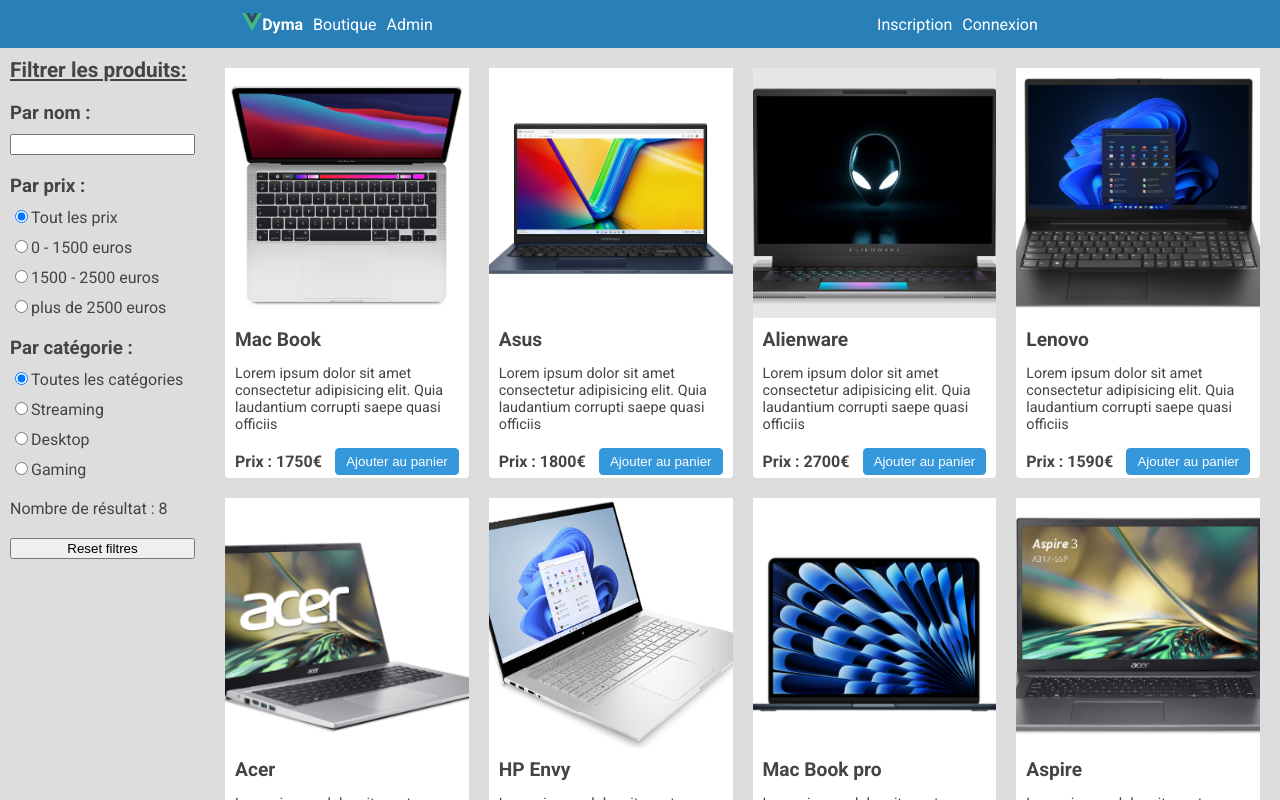
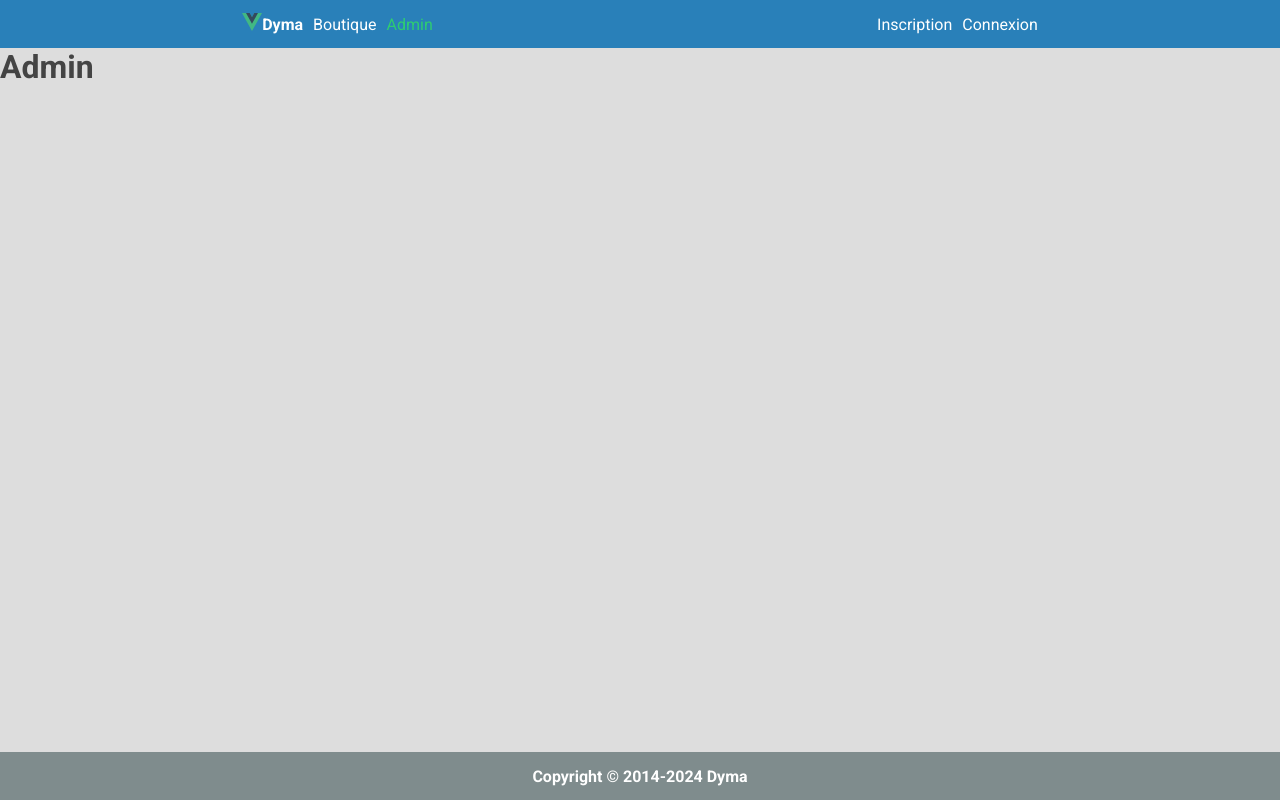
Before and after one commit to Leblanc-Sebastien/Boutique, a Vue app: page / in a window 1280 px wide. Both pictures are taken after a click on the link "Admin". Shown: the top 800 px of the page. Built offline with nearby package versions, Linux system fonts and the light colour scheme.

Commit message:
navigation admin-boutique ready

```diff
--- a/src/App.vue
+++ b/src/App.vue
@@ -1,14 +1,32 @@
 <script setup lang="ts">
-import TheHeader from './components/Header.vue'
-import TheFooter from './components/Footer.vue'
+import TheHeader from './components/TheHeader.vue'
+import TheFooter from './components/TheFooter.vue'
 import TheBoutique from './features/boutique/TheBoutique.vue';
+import TheAdmin from './features/admin/TheAdmin.vue';
+import { reactive, type Component as C } from 'vue';
+import type { Page } from './interfaces/Types'
+
+const state = reactive<{
+  page: Page
+}>({
+  page: 'TheBoutique'
+})
+
+const pages: { [s: string]: C } = {
+  TheBoutique: TheBoutique,
+  TheAdmin: TheAdmin
+}
+const navigate = (page: Page): void => {
+  state.page = page
+}
+
 </script>
 
 <template>
   <div class="main-container">
-    <TheHeader class="header" />
+    <TheHeader class="header" v-on:navigate="navigate" v-bind:page="state.page" />
     <div class="app-content">
-      <Component v-bind:is="TheBoutique" />
+      <Component v-bind:is="pages[state.page]" />
     </div>
     <TheFooter class="footer" />
   </div>
--- a/src/assets/main.scss
+++ b/src/assets/main.scss
@@ -1,28 +1,27 @@
-:root{
-    --font-family : 'roboto', 'sans-serif';
+:root {
+  --font-family: 'roboto', 'sans-serif';
 
-    --primary-1 : #3498db;
-    --primary-2 :#2980b9;
-    --success-1 : #2ecc71;
-    --success-2 : #27ae60;
-    --text-color:#444;
-    --text-primary-color:#ffffff;
-    --danger-1:#e74c3c;
-    --danger-2:#c0392b;
-    --gray-1:#f6f6f6;
-    --gray-2:#ddd;
-    --gray-3:#95a5a6;
-    --gray-4:#7f8c8d;
+  --primary-1: #3498db;
+  --primary-2: #2980b9;
+  --success-1: #2ecc71;
+  --success-2: #27ae60;
+  --text-color: #444;
+  --text-primary-color: #ffffff;
+  --danger-1: #e74c3c;
+  --danger-2: #c0392b;
+  --gray-1: #f6f6f6;
+  --gray-2: #ddd;
+  --gray-3: #95a5a6;
+  --gray-4: #7f8c8d;
 
-    --border: 1px solid var(var(--gray-2))
-    --border-radius: 4px;
+  --border: 1px solid var(var(--gray-2)) --border-radius: 4px;
 }
 
-*{
+* {
   box-sizing: border-box;
 }
 
-body{
+body {
   padding: 0;
   margin: 0;
   font-family: var(--font-family);
@@ -31,103 +30,111 @@
   min-height: 100vh;
 }
 
-h1,h2,h3,h4{
+h1,
+h2,
+h3,
+h4 {
   margin: 0;
 }
 
-img{
+img {
   max-width: 100%;
 }
 
-a{
+a {
   color: var(--text-color);
   text-decoration: none;
+  cursor: pointer;
 }
 
-ul{
+.active {
+  color: var(--success-1)!important;
+}
+
+ul {
   list-style: none;
   padding: 0;
 }
 
-.d-flex{
+.d-flex {
   display: flex;
 }
 
-.flex-row{
+.flex-row {
   flex-direction: row;
 }
 
-.flex-column{
+.flex-column {
   flex-direction: column;
 }
 
-.align-item-center{
+.align-item-center {
   align-items: center;
 }
 
-.justify-content-center{
+.justify-content-center {
   justify-content: center;
 }
 
-.flex-fill{
+.flex-fill {
   flex: 1 1 auto;
 }
 
-.p-10{
+.p-10 {
   padding: 10px;
 }
 
-.p-20{
+.p-20 {
   padding: 20px;
 }
 
-.p-30{
+.p-30 {
   padding: 30px;
 }
 
-.pb-10{
+.pb-10 {
   padding-bottom: 10px;
 }
-.pb-20{
+.pb-20 {
   padding-bottom: 20px;
 }
 
-.m-10{
+.m-10 {
   margin: 10px;
 }
 
-.m-20{
+.m-20 {
   margin: 20px;
 }
 
-.m-30{
+.m-30 {
   margin: 30px;
 }
 
-.m-b-10{
+.m-b-10 {
   margin-bottom: 10px;
 }
 
-.b1{
+.b1 {
   background-color: red;
 }
 
-.b2{
+.b2 {
   background-color: blue;
 }
 
-.b3{
+.b3 {
   background-color: green;
 }
 
-.b4{
+.b4 {
   background-color: yellow;
 }
 
-.b5{
+.b5 {
   background-color: violet;
 }
 
-.b6{
+.b6 {
   background-color: burlywood;
 }
--- a/src/components/Header.vue
+++ b/src/components/TheHeader.vue
@@ -1,13 +1,22 @@
 <script setup lang="ts">
+import type { Page } from '@/interfaces/Types';
 
+defineProps<{
+    page: Page
+}>()
+
+const emit = defineEmits<{
+    (e: 'navigate', page: Page): void
+}>()
 </script>
 
 <template>
     <header class="d-flex flex-row align-item-center">
         <ul class="d-flex flex-row align-item-center">
-            <li class="d-flex flex-row align-item-center"><a href="#"><img src="../../src/assets/logo.svg" alt="logo Vue"><span>Dyma</span></a></li>
-            <li><a href="#">Boutique</a></li>
-            <li><a href="#">Admin</a></li>
+            <li class="d-flex flex-row align-item-center"><a href="#"><img src="../../src/assets/logo.svg"
+                        alt="logo Vue"><span>Dyma</span></a></li>
+            <li><a href="#" v-bind:class="{ active: page === 'TheBoutique'}" v-on:click="emit('navigate', 'TheBoutique')">Boutique</a></li>
+            <li><a href="#" v-bind:class="{ active: page === 'TheAdmin'}" v-on:click="emit('navigate', 'TheAdmin')">Admin</a></li>
         </ul>
         <ul class="d-flex flex-row align-item-center sign-link">
             <li><a href="#">Inscription</a></li>
@@ -22,12 +31,12 @@
     color: var(--text-primary-color);
     padding-left: 20px;
     padding-right: 20px;
-    justify-content:space-around;
+    justify-content: space-around;
 
     a {
         color: var(--text-primary-color);
 
-        span{
+        span {
             font-weight: 700;
         }
 
--- /dev/null
+++ b/src/features/admin/TheAdmin.vue
@@ -0,0 +1,14 @@
+<script setup lang="ts">
+
+</script>
+
+<template>
+    <div class="admin-container">
+        <h1>Admin</h1>
+    </div>
+
+</template>
+
+<style lang="scss" scoped>
+
+</style>
--- a/src/interfaces/Filters.interface.ts
+++ b/src/interfaces/Filters.interface.ts
@@ -1,4 +1,4 @@
-export type Category = 'all' | 'gamer' | 'streaming' | 'desktop'
+import type {  Category } from './Types'
 
 export interface FiltersInterface {
     search : string,
--- a/src/interfaces/Index.ts
+++ b/src/interfaces/Index.ts
@@ -1,3 +1,4 @@
 export * from './Product.interface'
 export * from './ProductCart.Interface'
 export * from './Filters.interface'
+export * from './Types'
--- /dev/null
+++ b/src/interfaces/Types.ts
@@ -0,0 +1,2 @@
+export type Category = 'all' | 'gamer' | 'streaming' | 'desktop'
+export type Page = 'TheBoutique' | 'TheAdmin'
--- a/src/interfaces/product.interface.ts
+++ b/src/interfaces/product.interface.ts
@@ -1,4 +1,4 @@
-import type { Category } from "./Filters.interface";
+import type { Category } from './Types';
 
 export interface ProductInterface{
     id: number,
```
Also changed, not shown: src/features/boutique/TheBoutique.vue (+12 -4 lines), src/components/TheFooter.vue (renamed from src/components/Footer.vue). Lines whose indentation alone changed are shown as unchanged.
